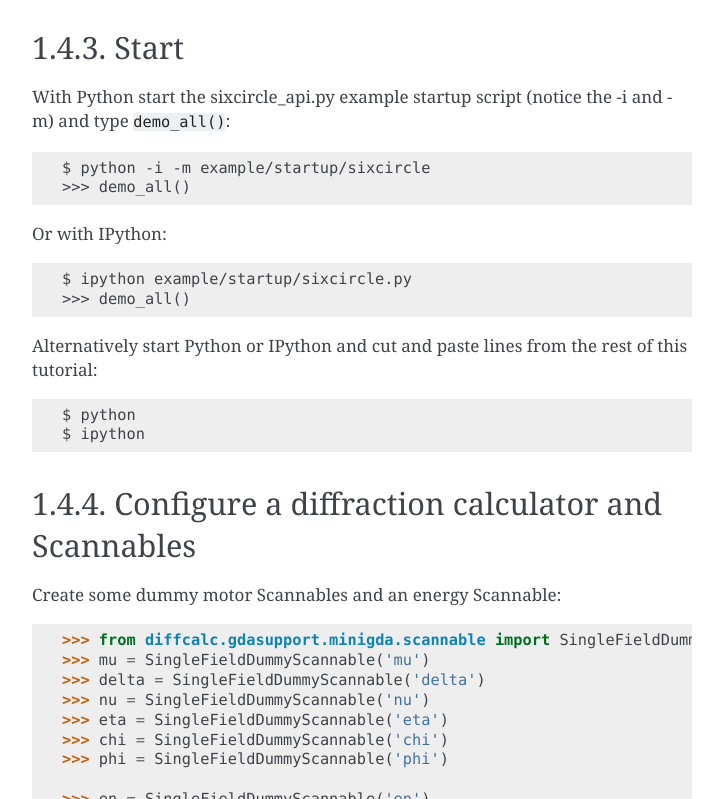
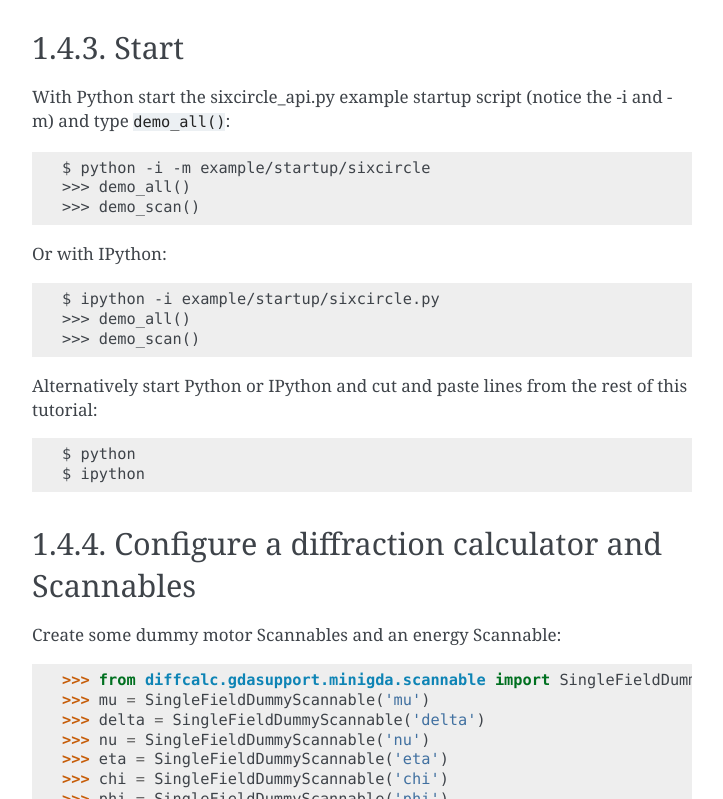
Before and after one commit to DiamondLightSource/diffcalc, a Sphinx documentation site: the page built from doc/source/developer/quickstart_scan.rst, in a window 1280 px wide and 900 px high, scrolled down 532 px, cut to the strip 101-900 px from the top of the window. Shown: the whole strip, without its empty margins (388-1111 px from the left). Built offline with Sphinx 7.4.7, drawn with Linux system fonts in a browser that asks for light colours; formulas are drawn with MathJax 3.

Commit message:
Fix developer quick start guide and sixcircle_api example - #29

```diff
--- a/doc/source/developer/quickstart_api.rst
+++ b/doc/source/developer/quickstart_api.rst
@@ -31,7 +31,7 @@ the -i and -m) and type ``demo_all()``::
 
 Or with IPython::
 
-   $ ipython example/startup/sixcircle_api.py
+   $ ipython -i example/startup/sixcircle_api.py
    >>> demo_all()
 
 Alternatively start Python or IPython and cut and paste lines from the rest of
--- a/doc/source/developer/quickstart_scan.rst
+++ b/doc/source/developer/quickstart_scan.rst
@@ -33,11 +33,13 @@ the -i and -m) and type ``demo_all()``::
 
    $ python -i -m example/startup/sixcircle
    >>> demo_all()
+   >>> demo_scan()
 
 Or with IPython::
 
-   $ ipython example/startup/sixcircle.py
+   $ ipython -i example/startup/sixcircle.py
    >>> demo_all()
+   >>> demo_scan()
 
 Alternatively start Python or IPython and cut and paste lines from the rest of
 this tutorial::
```
Also changed, not shown: 2 other files.
